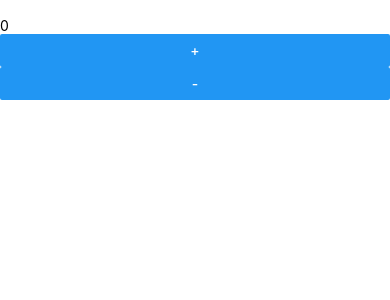
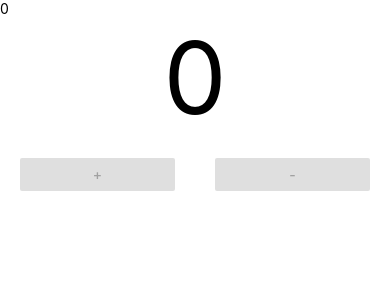
Before and after one commit to ADES-FSP/react-native-counter, a React Native app: screen / in a window 390 px wide. Shown: the top 300 px of the page. Built offline with nearby package versions, Linux system fonts and the light colour scheme.

Commit message:
Add styling

```diff
--- a/App.js
+++ b/App.js
@@ -6,32 +6,72 @@
 import React, {useState} from 'react';
 import {View, StatusBar, Text, TextInput, Button} from 'react-native';
 
+const countStyle = {
+  fontSize: 100,
+  textAlign: 'center',
+};
+
+const buttonContainerStyle = {
+  display: 'flex',
+  flexDirection: 'row',
+};
+const buttonStyle = {
+  flex: 1,
+  padding: 20,
+};
+
 function Counter(props) {
-  let [count, setCount] = useState(0);
+  const [count, setCount] = useState(0);
+  const maxCount = props.maxCount;
+  const onChange = props.onChange;
   return (
     <View>
-      <Text>{count}</Text>
-      <View>
+      <Text style={countStyle}>{count}</Text>
+      <View style={buttonContainerStyle}>
+        <View style={buttonStyle}>
           <Button
             title="+"
+            color="green"
+            disabled={count >= maxCount}
             onPress={function () {
               setCount(count + 1);
+              onChange(count + 1);
             }}></Button>
+        </View>
+        <View style={buttonStyle}>
           <Button
             title="-"
+            color="red"
+            disabled={count === 0}
             onPress={function () {
               setCount(count - 1);
+              onChange(count - 1);
             }}></Button>
+        </View>
       </View>
     </View>
   );
 }
 
 function PlusMinusCounter(props) {
+  const [maxCount, setMaxCount] = useState(0); // destructuring. [any, fn]
+  // const arr = useState(0);
+  // const maxCount = arr[0];
+  // const setMaxCount = arr[1];
+
   return (
     <View>
-      <TextInput></TextInput>
-      <Counter></Counter>
+      <TextInput
+        value={'' + maxCount}
+        keyboardType="numeric"
+        onChangeText={function (text) {
+          setMaxCount(text);
+        }}></TextInput>
+      <Counter
+        maxCount={maxCount}
+        onChange={function (x) {
+          console.info(x);
+        }}></Counter>
     </View>
   );
 }
```
Lines whose indentation alone changed are shown as unchanged.
